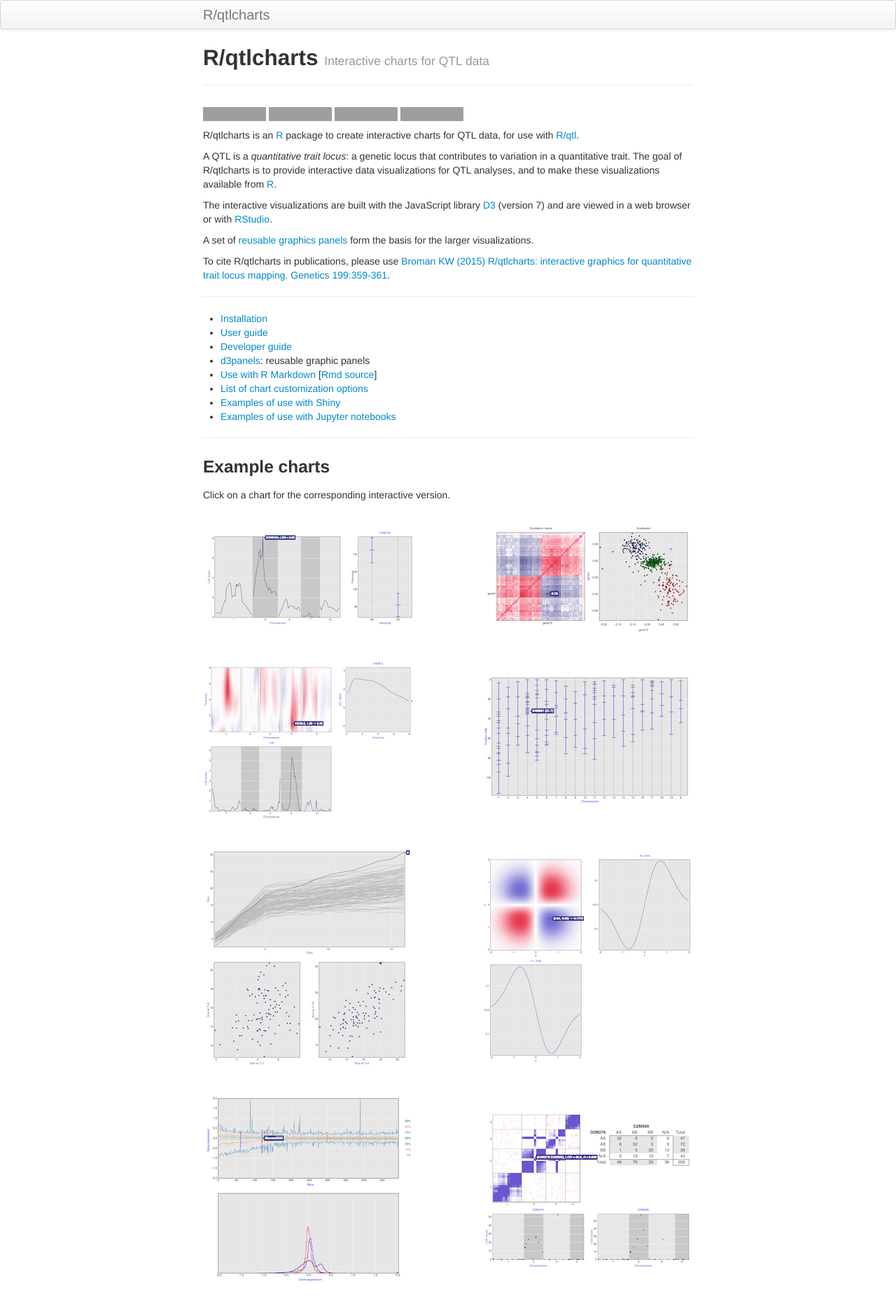
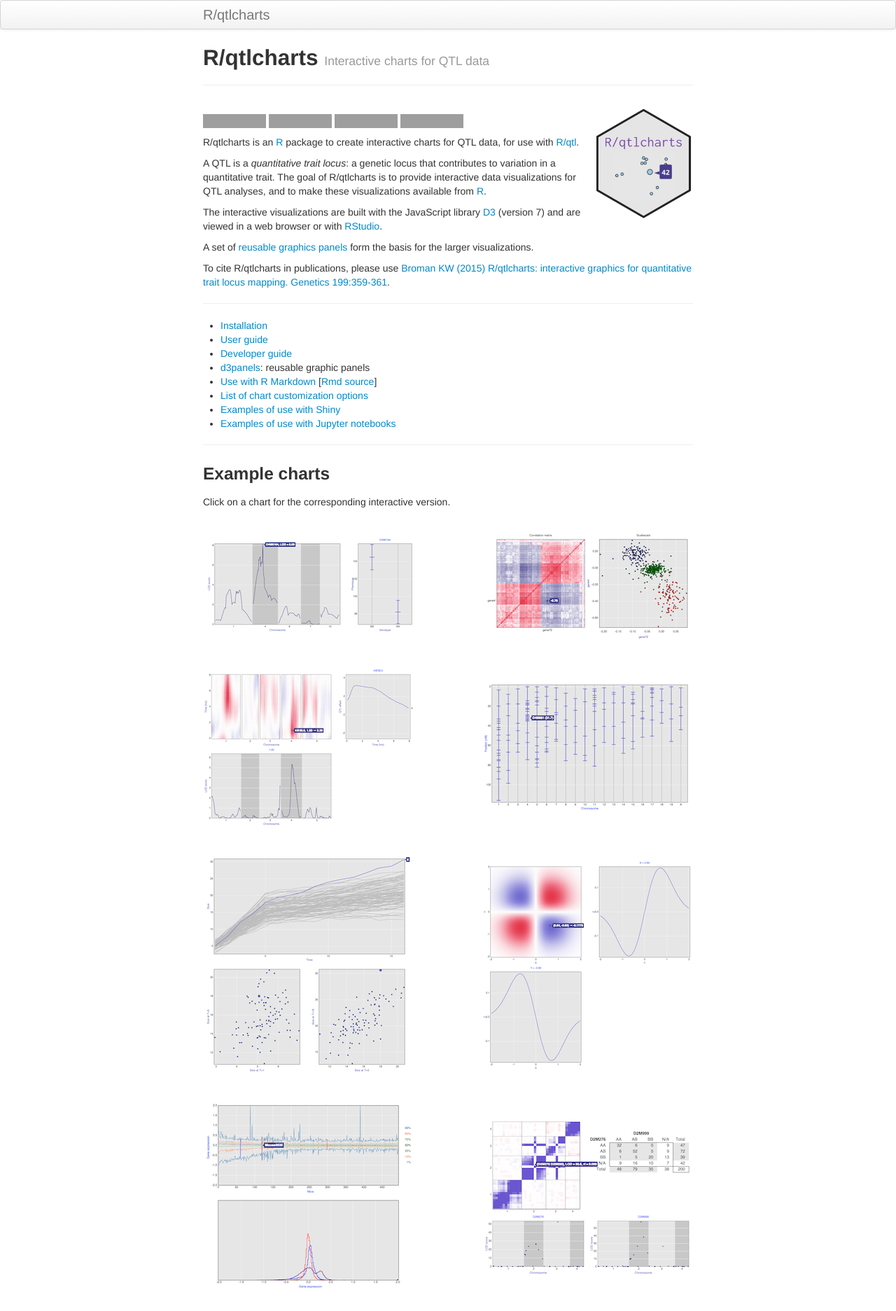
Before and after one commit to kbroman/qtlcharts, a Jekyll site: the page built from index.md, in a window 1280 px wide. Shown: the top 1873 px of the page at 70% size. Built offline with Jekyll 4.4.1, drawn with Linux system fonts in a browser that asks for light colours; grey boxes are pictures that could not be loaded.

Commit message:
Add package logo to front page

```diff
--- a/index.md
+++ b/index.md
@@ -4,6 +4,8 @@ title: R/qtlcharts
 tagline: Interactive charts for QTL data
 description: R/qtlcharts is an R package to create interactive charts for quantitative trait locus (QTL) mapping data, for use with R/qtl.
 ---
+
+<a href="https://github.com/kbroman/qtlcharts"><img src="assets/pics/qtlcharts_logo.png" align="right" width="138" alt="qtlcharts logo"/></a>
 
 [![R-CMD-check](https://github.com/kbroman/qtlcharts/actions/workflows/R-CMD-check.yaml/badge.svg)](https://github.com/kbroman/qtlcharts/actions/workflows/R-CMD-check.yaml)
 [![CRAN_Status_Badge](https://www.r-pkg.org/badges/version/qtlcharts)](https://cran.r-project.org/package=qtlcharts)
```
